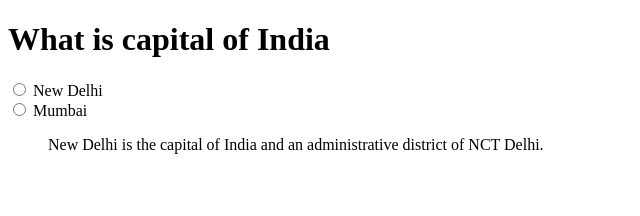
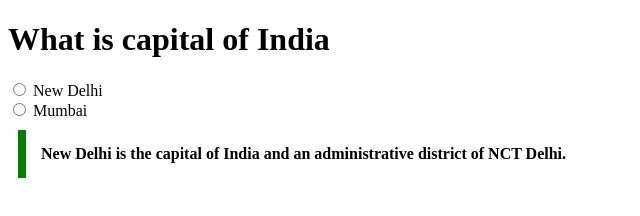
Before and after one commit to acciojob/trivia-prathameshkarbele, a website: page main.html in a window 1280 px wide. Shown: the whole page, without its empty margins (0-640 px from the left). Drawn offline with Linux system fonts and the light colour scheme.

Commit message:
Update styles.css

```diff
--- a/styles.css
+++ b/styles.css
@@ -1,2 +1,10 @@
 
 /* Your CSS Code here. */
+.next{
+  max-width: 600px;
+  margin: 10px;
+  padding: 15px;
+  border-left: 8px solid green;
+  background-color: #f8fffe"";
+  font-weight: bold;
+}
```
